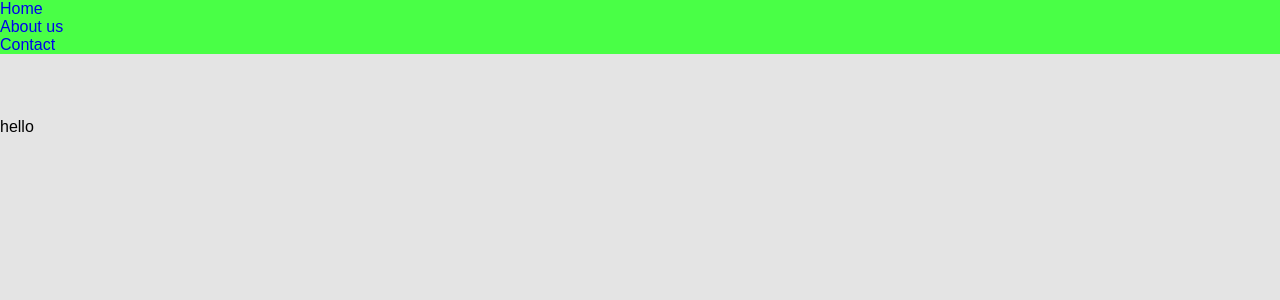
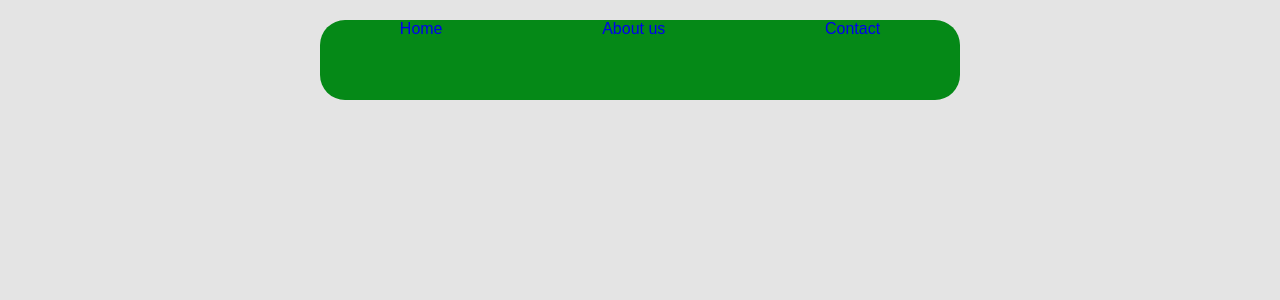
Before and after one commit to Arkanidas/NoWaste-Clothes, a Next.js app: page / in a window 1280 px wide. Shown: the top 300 px of the page. Built offline with nearby package versions, Linux system fonts and the light colour scheme.

Commit message:
nav fixing

```diff
--- a/components /Navbar.tsx
+++ b/components /Navbar.tsx
@@ -1,14 +1,19 @@
 import Link from "next/link";
-import styles from "../components /navbar.module.css"
+import Image from "next/image";
+import styles from "../components /navbar.module.css";
+import logo from '../public/nowaste logo.png'
+
+  // <Image src={logo} alt="NoWaste Logo" className={styles.logo} width={10} height={10}/>
 
 export default function Navbar() {
   return (
-    <nav className={styles.Navigation}>
-      <ul className={styles.Border}>
-        <li><Link href="/">Home</Link></li>
-        <li><Link href="/About">About us</Link></li>
-        <li><Link href="/Contact">Contact</Link></li>
+    <div className={styles.Navigation}>
+      <ul className={styles.navlist}>
+
+        <li className="links"><Link href="/">Home</Link></li>
+        <li className="links"><Link href="/About">About us</Link></li>
+        <li className="links"><Link href="/Contact">Contact</Link></li>
       </ul>
-    </nav>
+    </div>
   );
 }
--- a/components /navbar.module.css
+++ b/components /navbar.module.css
@@ -1,11 +1,30 @@
 .Navigation{
-    height: 7.4em;
-    width: 100%;
+    height: 10em;
+    width: 50%;
     position: relative;
-    top:0;
-    color:rgb(64, 210, 58);
+    top:20px;
+    left:50%;
+    transform: translateX(-50%);
+
 }
 
-.Border{
-    background-color: rgb(73, 255, 70);
+.navlist{
+    background-color: rgb(5, 137, 23);
+    border-radius: 25px;
+    list-style: none;
+    height:5em;
+    display: flex;
+    align-items: flex-start;
+    justify-content:space-around;
+    flex-direction: row;
+    bottom:20px;
 }
+
+
+
+.links{
+    position: relative;
+    bottom:50px;
+
+
+}
--- a/src/app/page.tsx
+++ b/src/app/page.tsx
@@ -3,7 +3,7 @@
 export default function Home() {
   return (
     <div className={styles.page}>
-     <p>hello</p>
+
 
     </div>
   );
```
